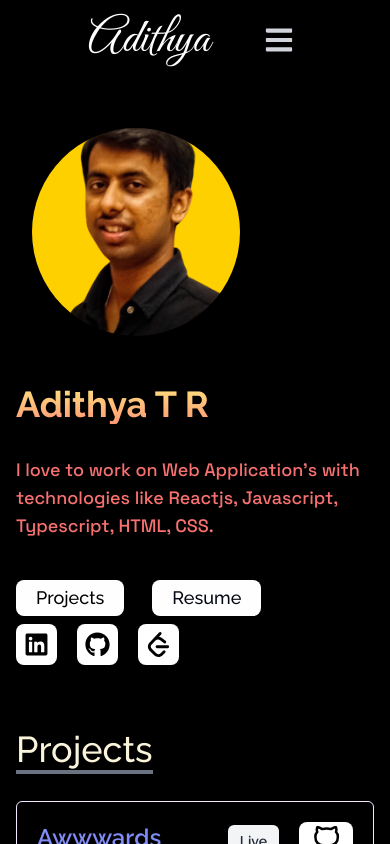
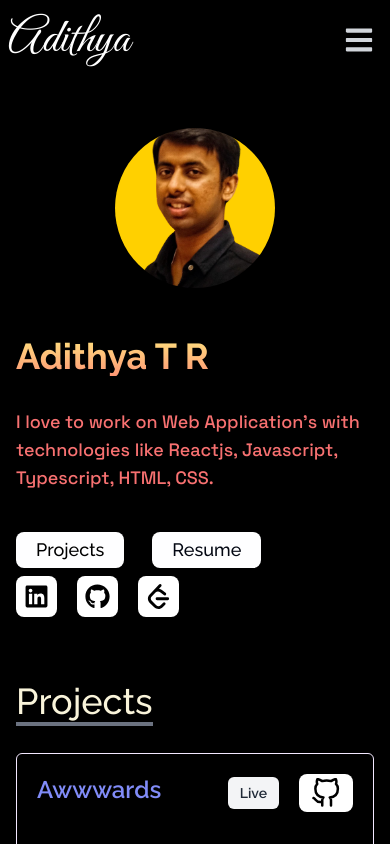
Before and after one commit to adithya61/portfolio, a React (Vite) app: page / in a window 390 px wide. Shown: the top 844 px of the page. Built offline with nearby package versions, Linux system fonts and the light colour scheme; a web font is replaced by a local one.

Commit message:
ui update

```diff
--- a/src/components/Home.jsx
+++ b/src/components/Home.jsx
@@ -14,11 +14,11 @@ const Home = () => {
         className=" flex flex-col md:flex-row justify-center items-center px-0 md:px-20 lg:px-auto
         gap-[3rem] md:gap-[5rem] lg:gap-[5rem]"
       >
-        <div className="w-[100%] lg:w-auto px-8 lg:px-20 md:px-0">
+        <div className=" px-10 lg:px-20 md:px-0">
           <img
             src={heroImage}
             alt="Adithya's photo"
-            className=" rounded-full size-52 object-cover object-center"
+            className=" rounded-full size-40 md:size-48 object-cover"
           />
         </div>
         <div className="flex flex-col justify-center items-start h-full px-4 md:px-0 md:mt-[3rem]">
@@ -30,7 +30,7 @@ const Home = () => {
             Reactjs, Javascript, Typescript, HTML, CSS.
           </p>
           {/* Button */}
-          <div className="flex flex-row justify-between gap-7 sm:mb-6">
+          <div className="flex flex-row justify-between gap-7 ">
             <Link
               to="projects"
               smooth
--- a/src/components/Navbar.jsx
+++ b/src/components/Navbar.jsx
@@ -28,7 +28,7 @@ const Navbar = () => {
     <div
       className="flex  justify-between items-center w-full
       h-20 text-white fixed
-     px-20"
+      md:px-10"
     >
       <h1 className="text-5xl font-signature ml-2">Adithya</h1>
       <ul className="hidden md:flex">
```
